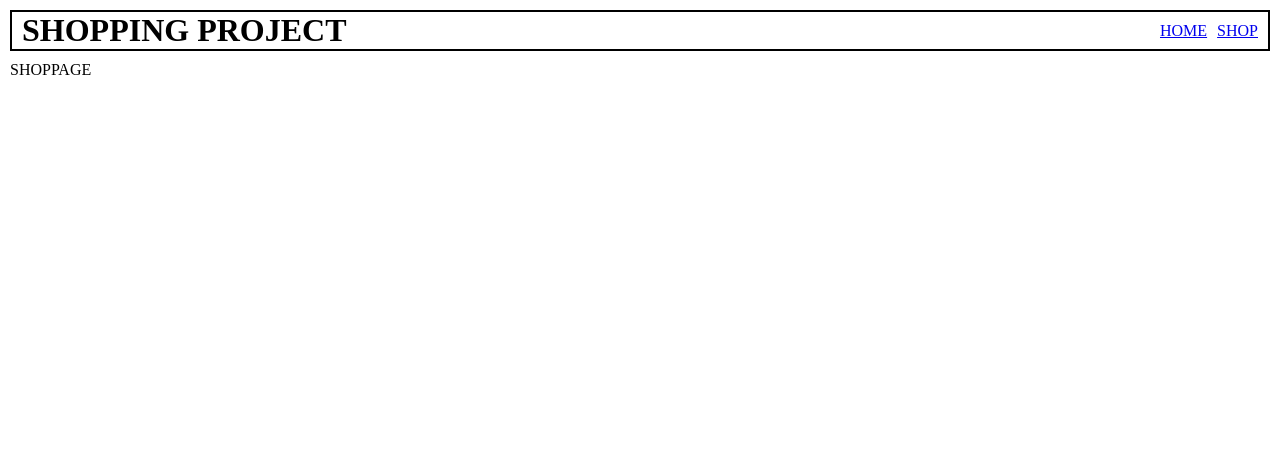
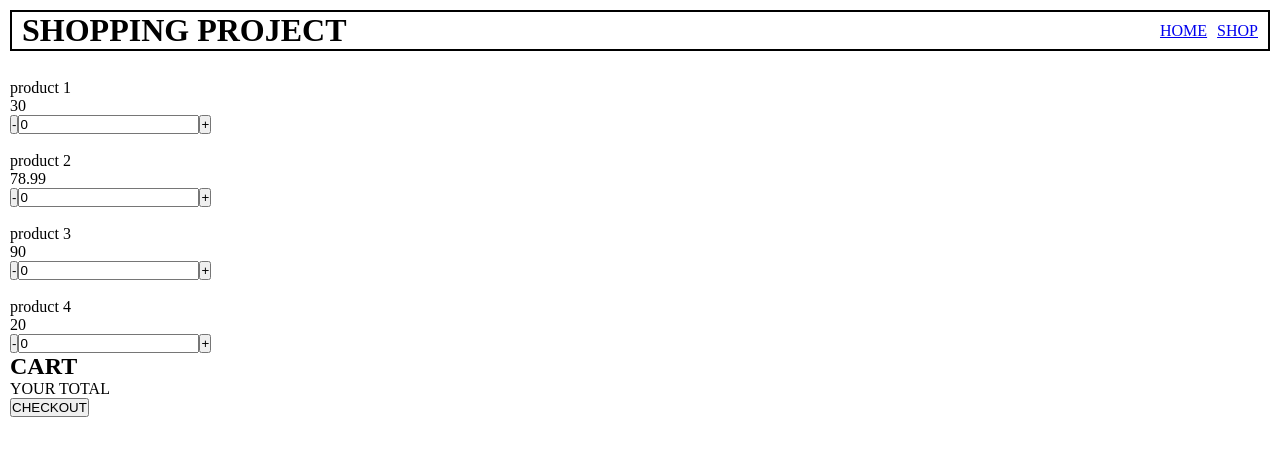
Before and after one commit to 99slayer/odin-shopping-cart, a React (Create React App) app: page /shoppage in a window 1280 px wide. Shown: the top 456 px of the page. Built offline with nearby package versions, Linux system fonts and the light colour scheme.

Commit message:
- Wrote a good amount of the logic for the shopping page component.

```diff
--- a/src/components/ShopPage.js
+++ b/src/components/ShopPage.js
@@ -1,9 +1,166 @@
-import React from "react";
+import React, { useState, useEffect } from "react";
+import "../styles/ShopPage.css"
 
 export const ShopPage = () => {
+  const [productList, setProductList] = useState({
+    // include img urls too
+    1: {
+      name: 'product 1',
+      cost: 30.00,
+      count: 0,
+      image: ''
+    },
+    2: {
+      name: 'product 2',
+      cost: 78.99,
+      count: 0,
+      image: ''
+    },
+    3: {
+      name: 'product 3',
+      cost: 90.00,
+      count: 0,
+      image: ''
+    },
+    4: {
+      name: 'product 4',
+      cost: 20.00,
+      count: 0,
+      image: ''
+    }
+  });
+
+  // need to not allow negative product count values
+
+  // function version that can accout for user input??
+  // const incrementProduct = (productNum, input = null) => {
+  //   if (input) {
+  //     setProductList(prevList => ({
+  //       ...prevList,
+  //       [productNum]: { ...prevList[productNum], count: input }
+  //     }));
+  //   } else {
+  //     setProductList(prevList => ({
+  //     ...prevList,
+  //     [productNum]: { ...prevList[productNum], count: prevList[productNum].count + 1 }
+  //     }));
+  //   }
+  // };
+
+  const incrementProduct = (productNum) => {
+    setProductList(prevList => ({
+      ...prevList,
+      [productNum]: { ...prevList[productNum], count: prevList[productNum].count + 1 }
+    }));
+    console.log(productList[productNum]);
+  };
+
+  const decrementProduct = (productNum) => {
+    setProductList(prevList => ({
+      ...prevList,
+      [productNum]: { ...prevList[productNum], count: prevList[productNum].count - 1 }
+    }));
+  };
+
   return (
-    <div>
-      <div>SHOPPAGE</div>
+    <div id="shop-page">
+      <ShoppingGrid increment={incrementProduct} decrement={decrementProduct} list={productList} />
+      <ShoppingCart increment={incrementProduct} decrement={decrementProduct} list={productList} />
     </div>
   );
 };
+
+
+
+const ShoppingGrid = (props) => {
+  const { increment, decrement, list } = props;
+  const renderCards = (obj) => {
+    const elements = [];
+    let i = 1
+
+    for (let product in obj) {
+      elements.push(
+        <ProductCard key={i} name={obj[product].name} cost={obj[product].cost} count={obj[product].count} increment={increment} decrement={decrement} productNum={i} />
+      );
+      i += 1;
+    };
+
+    return elements
+  }
+
+  return (
+    <div id="shopping-grid">
+      {renderCards(list)}
+    </div>
+  )
+}
+
+const ProductCard = (props) => {
+  const { name, cost, count, increment, decrement, productNum } = props;
+  return (
+    <div className="product-card">
+      <img alt="" />
+      <div>
+        <p>{name}</p>
+        <p>{cost}</p>
+        <div>
+          <button onClick={() => decrement(productNum)}>-</button>
+          <input value={count}></input>
+          <button onClick={() => increment(productNum)}>+</button>
+        </div>
+      </div>
+    </div>
+  )
+}
+
+const ShoppingCart = (props) => {
+  const { increment, decrement, list } = props;
+
+  const renderItems = (obj) => {
+    const elements = [];
+    let i = 1;
+
+    for (let product in obj) {
+      if (obj[product].count <= 0) {
+        continue;
+      };
+
+      elements.push(
+        <Item key={i} name={obj[product].name} cost={obj[product].cost} count={obj[product].count} increment={increment} decrement={decrement} productNum={i} />
+      );
+      i += 1;
+    };
+
+    return elements
+  }
+  return (
+    <div id="shopping-cart">
+      <h2 id="cart-heading">CART</h2>
+      {/* I WANT ITEMS TO BE DISPLAYED IN THE ORDER THAT THEY'VE BEEN ADDED AND REMOVED */}
+      <div id="item-cont">
+        {renderItems(list)}
+      </div>
+      <div id="cart-total-cont">YOUR TOTAL</div>
+      <button id="checkout-btn">CHECKOUT</button>
+    </div>
+  )
+}
+
+const Item = (props) => {
+  const { name, cost, count, increment, decrement, productNum } = props;
+
+  return (
+    <div className="item">
+      <div className="item-info">
+        <p>{name}</p>
+        <p>{(cost * count).toFixed(2)}</p>
+      </div>
+      <div className="item-count-cont">
+        <button onClick={() => decrement(productNum)}>-</button>
+        <input value={count}></input>
+        <button onClick={() => increment(productNum)}>+</button>
+      </div>
+      <button className="item-delete-btn">X</button>
+    </div>
+  )
+}
```
